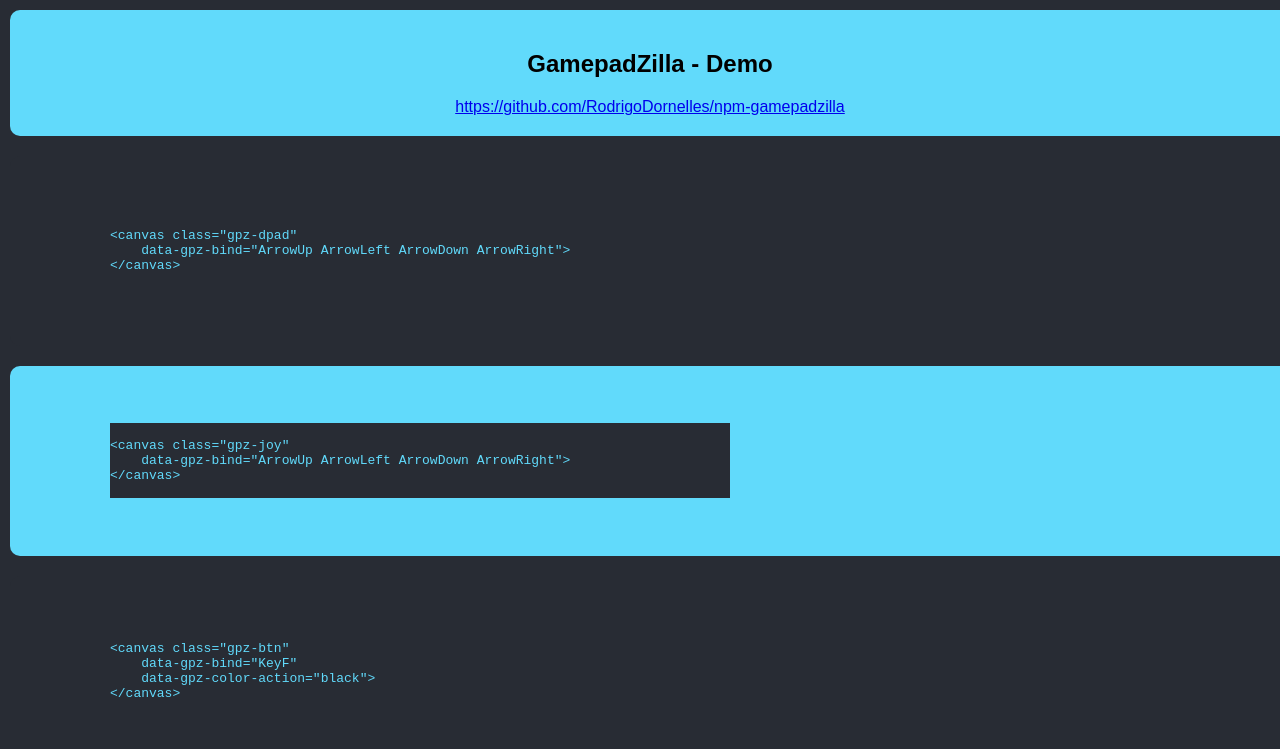
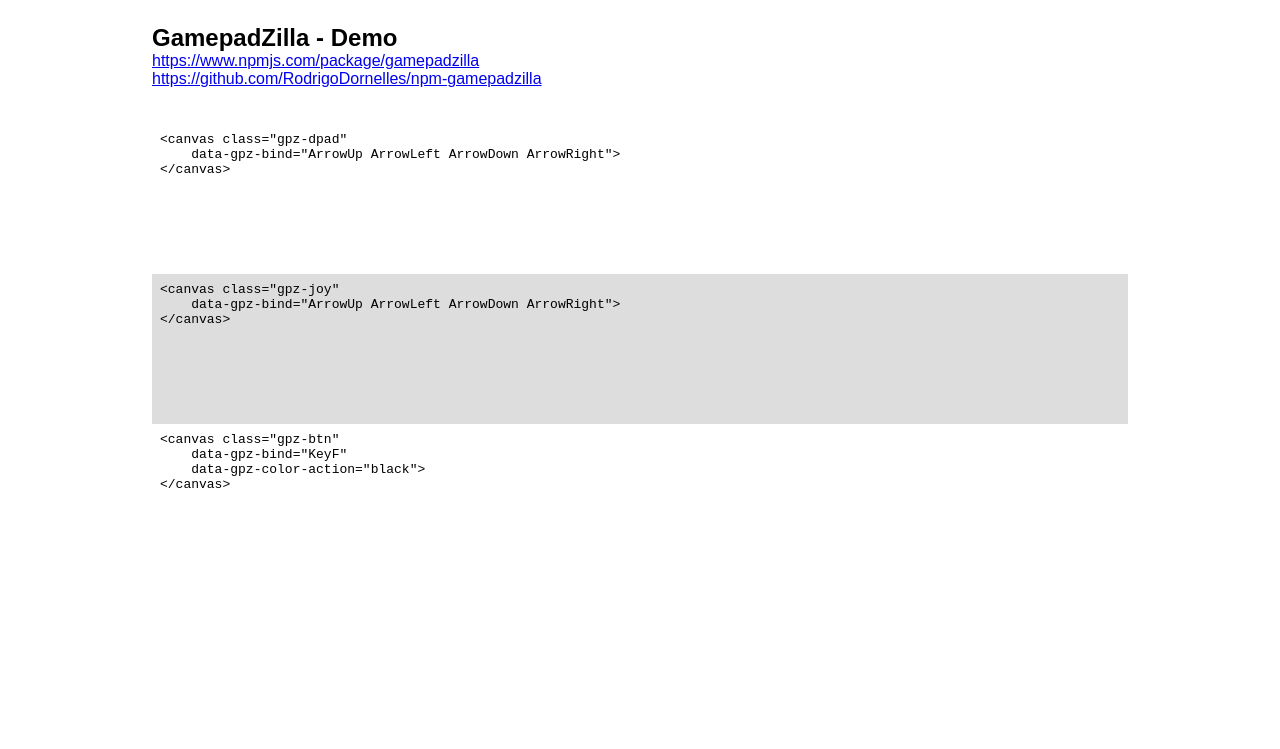
Before and after one commit to RodrigoDornelles/npm-gamepadzilla, a website: page examples/index.html in a window 1280 px wide. Drawn offline with Linux system fonts and the light colour scheme.

Commit message:
docs: new demo website

```diff
--- a/examples/index.html
+++ b/examples/index.html
@@ -4,38 +4,80 @@
     <meta charset="UTF-8">
     <meta http-equiv="X-UA-Compatible" content="IE=edge">
     <meta name="viewport" content="width=device-width, initial-scale=1">
+    <script src="gamepadzilla.js"></script>
     <title>GamepadZilla - Demo</title>
-    <link rel="stylesheet" href="styles.css"></link>
-    <script src="gamepadzilla.js"></script>
+    <style>
+        *, *:after, *:before {
+            margin: 0;
+            padding: 0;
+            box-sizing: border-box;
+        }
+
+        body {
+            font-family: Arial, sans-serif;
+        }
+
+        main {
+            max-width: 1024px;
+            padding: 24px;
+        }
+        pre {
+            padding: 8px;
+            text-wrap: wrap;
+        }
+        code{
+            min-width: 40vmin;
+        }
+        .container {
+            width: 100%;
+            display: flex;
+            flex-flow: row wrap;
+            justify-content: space-between;
+        }
+        .center {
+            margin: 0 auto;
+        }
+        .color2 {
+            background-color: #ddd;
+        }
+    </style>
 </head>
 <body>
-    <main>
+    <main class="center">
         <section>
             <h1>GamepadZilla - Demo</h1>
-            <a href="https://github.com/RodrigoDornelles/npm-gamepadzilla">https://github.com/RodrigoDornelles/npm-gamepadzilla</a>
+            <a href="https://www.npmjs.com/package/gamepadzilla" target="_blank">https://www.npmjs.com/package/gamepadzilla</a><br/>
+            <a href="https://github.com/RodrigoDornelles/npm-gamepadzilla" target="_blank">https://github.com/RodrigoDornelles/npm-gamepadzilla</a>
+            <br/><br/><br/>
         </section>
-        <section>
+        <section class="container">
             <code>
+                <pre>
 &lt;canvas class=&quot;gpz-dpad&quot;
     data-gpz-bind=&quot;ArrowUp ArrowLeft ArrowDown ArrowRight&quot;&gt;
 &lt;/canvas&gt;
+                </pre>
             </code>
             <canvas class="gpz-dpad" data-gpz-bind=""></canvas>
         </section>
-        <section>
+        <section class="container color2">
             <code>
+                <pre>
 &lt;canvas class=&quot;gpz-joy&quot;
     data-gpz-bind=&quot;ArrowUp ArrowLeft ArrowDown ArrowRight&quot;&gt;
 &lt;/canvas&gt;
+                </pre>
             </code>
             <canvas class="gpz-joy" data-gpz-bind=""></canvas>
         </section>
-        <section>
+        <section class="container">
             <code>
+                <pre>
 &lt;canvas class=&quot;gpz-btn&quot;
     data-gpz-bind=&quot;KeyF&quot;
     data-gpz-color-action=&quot;black&quot;&gt;
 &lt;/canvas&gt;
+                </pre>
             </code>
             <canvas class="gpz-btn" data-gpz-bind="" data-gpz-color-action="black"></canvas>
         </section>
--- a/examples/styles.css
+++ /dev/null
@@ -1,46 +0,0 @@
-body {
-    margin: 0;
-    font-family: Arial, sans-serif;
-    touch-action: none;
-    background-color: #282c34;
-}
-
-main {
-    display: flex;
-    flex-direction: column
-}
-
-section {
-    display: flex;
-    text-align: center;
-    padding: 20px;
-    border-radius: 10px;
-    margin: 10px;
-    box-sizing: border-box;
-    width: 100%;
-    justify-content: space-around;
-    align-items: center;
-}
-
-code {
-    text-align: left;
-    min-width: 50%;
-    display: block;
-    color: #61dafb;
-    background-color: #282c34;
-    white-space: pre-wrap
-}
-
-canvas {
-    image-rendering: pixelated;
-}
-section:nth-child(1){
-    display: block;
-}
-section:nth-child(odd) {
-    background-color: #61dafb;
-}
-
-section:nth-child(even) {
-    background-color: #282c34;
-}
```
